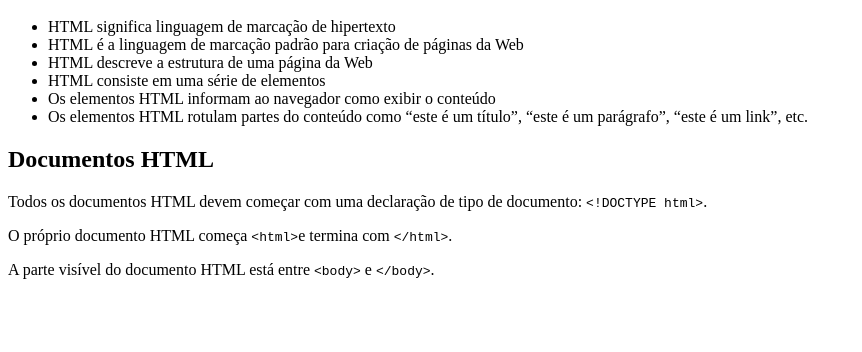
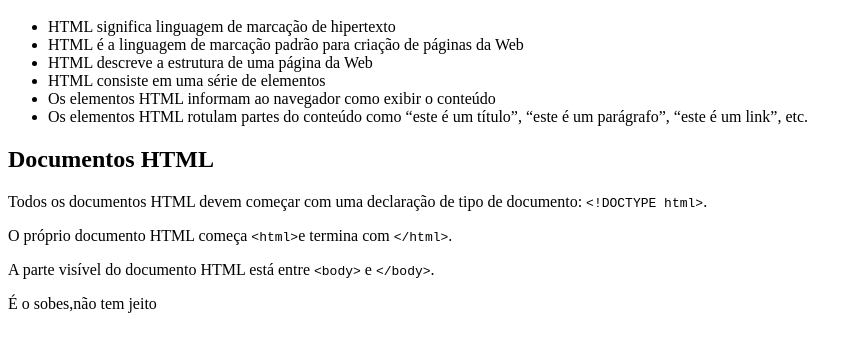
Before and after one commit to JoArthur8/meuprimeirosite, a plain HTML site: page index.html in a window 1280 px wide. Shown: the part 48-400 px from the top of the page, without its empty margins (0-862 px from the left). Drawn offline with Linux system fonts and the light colour scheme.

Commit message:
sincronizar12_03

```diff
--- a/index.html
+++ b/index.html
@@ -19,6 +19,7 @@
           <p> Todos os documentos HTML devem começar com uma declaração de tipo de documento: <code>&lt;!DOCTYPE html&gt;</code>. </p>
           <p> O próprio documento HTML começa <code> &lt;html&gt;</code>e termina com <code> &lt;/html&gt;</code>.</p>
           <p> A parte visível do documento HTML está entre <code>&lt;body&gt;</code> e <code> &lt;/body&gt;</code>.</p>
+          <p> É o sobes,não tem jeito</p>
 
     </body>
 </html>
```
